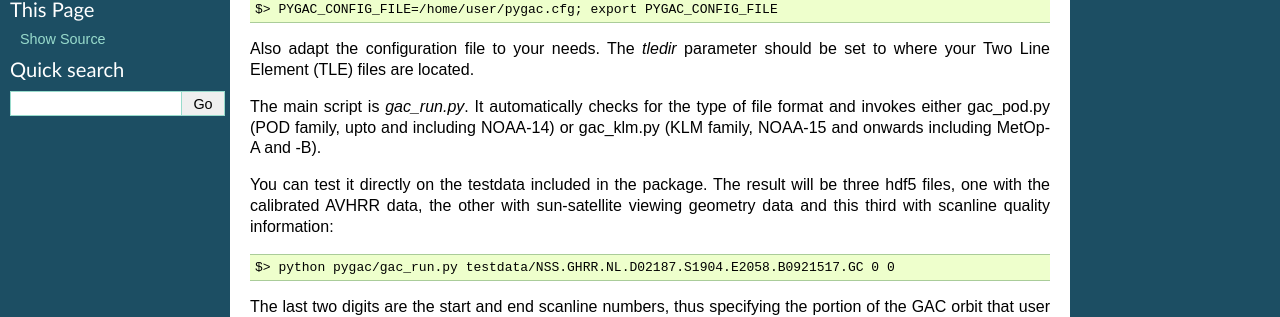
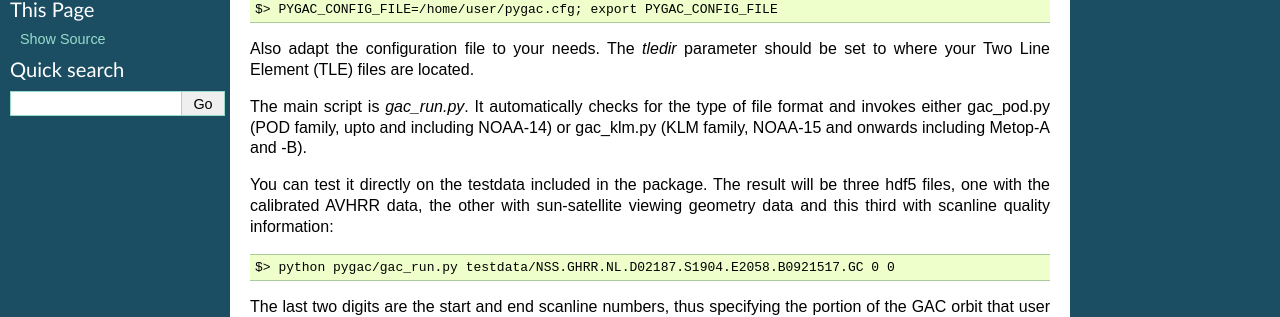
Before and after one commit to pytroll/pygac, a Sphinx documentation site: the page built from doc/source/usage.rst, in a window 1280 px wide. Shown: the part 154-471 px from the top of the page. Built offline with Sphinx 7.4.7, drawn with Linux system fonts in a browser that asks for light colours.

```diff
--- a/doc/source/usage.rst
+++ b/doc/source/usage.rst
@@ -11,14 +11,17 @@ Also adapt the configuration file to your needs. The *tledir* parameter should
 be set to where your Two Line Element (TLE) files are located.
 
 The main script is *gac_run.py*. It automatically checks for the type of file
-format and invokes either gac_pod.py (POD family, upto and including NOAA-14) or gac_klm.py
-(KLM family, NOAA-15 and onwards including MetOp-A and -B).
+format and invokes either gac_pod.py (POD family, upto and including NOAA-14)
+or gac_klm.py (KLM family, NOAA-15 and onwards including Metop-A and -B).
 
-You can test it directly on the testdata included in the package. The result will be three hdf5 files, one with the
-calibrated AVHRR data, the other with sun-satellite viewing geometry data and this third with scanline quality information::
+You can test it directly on the testdata included in the package. The result
+will be three hdf5 files, one with the calibrated AVHRR data, the other with
+sun-satellite viewing geometry data and this third with scanline quality
+information::
 
  $> python pygac/gac_run.py testdata/NSS.GHRR.NL.D02187.S1904.E2058.B0921517.GC 0 0
 
-The last two digits are the start and end scanline numbers, thus specifying the portion of the GAC orbit that user wants to process.
-The first scanline number starts at 0.
-If zeroes are specified at both locations, then the entire orbit will be processed.
+The last two digits are the start and end scanline numbers, thus specifying the
+portion of the GAC orbit that user wants to process.  The first scanline number
+starts at 0. If zeroes are specified at both locations, then the entire orbit
+will be processed.
```
Also changed, not shown: README.md (+3 -3 lines).
